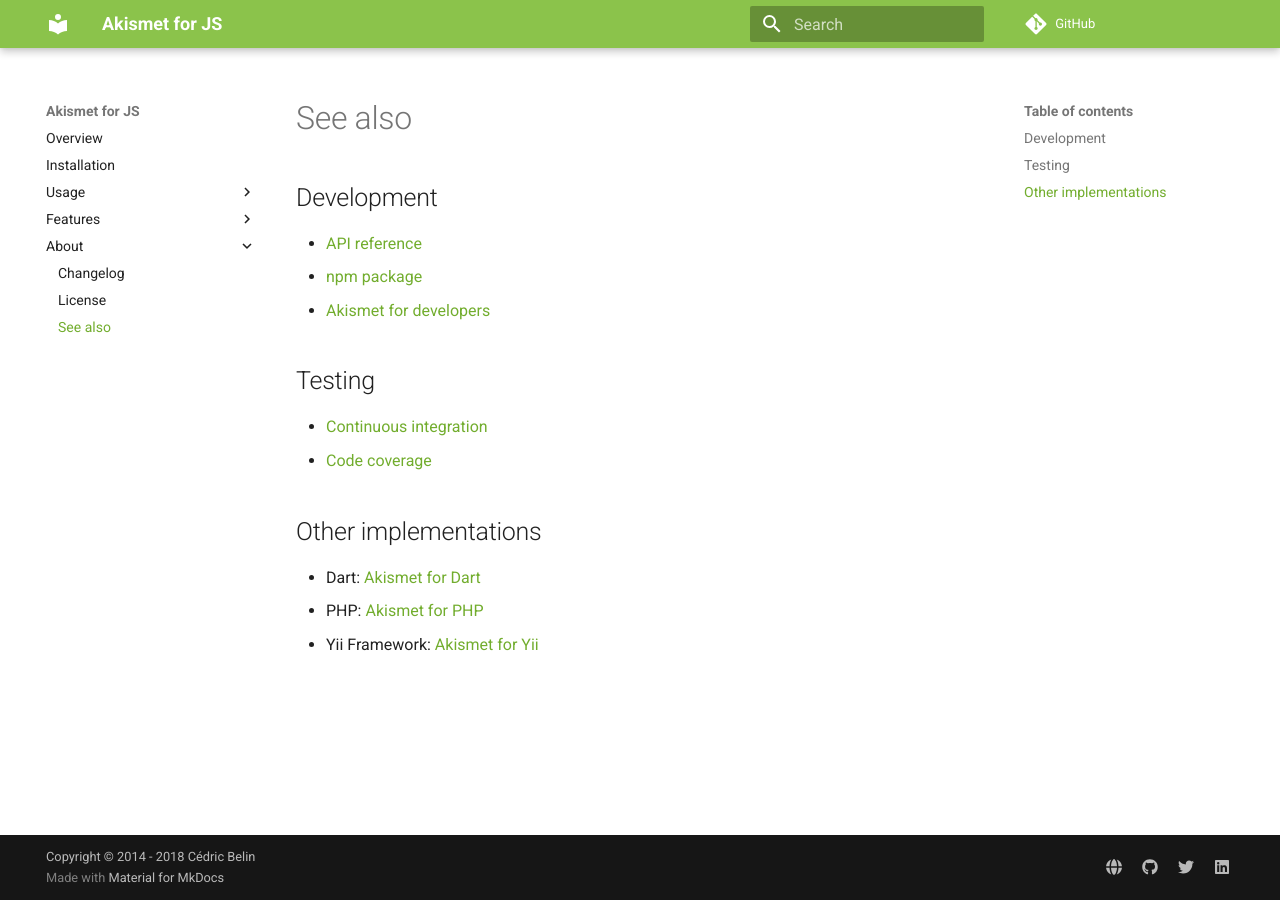
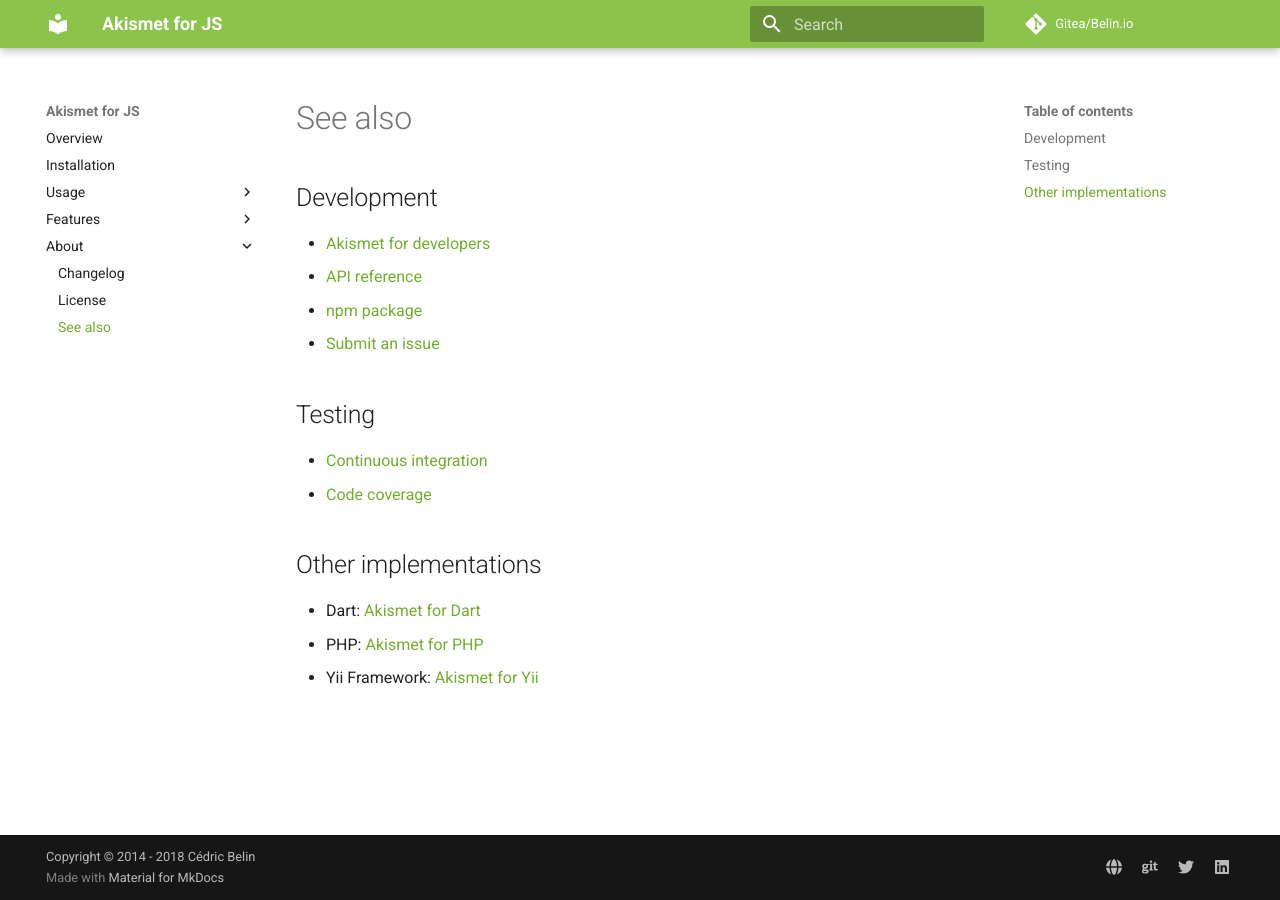
Before and after one commit to cedx/akismet.js, an MkDocs documentation site: the page built from doc/about/see_also.md, in a window 1280 px wide. Built offline with MkDocs 1.6.1 and Material for MkDocs 9.7.7, drawn with Linux system fonts in a browser that asks for light colours; comment, search, counter and statistics services are not loaded; old or Windows-style settings are respelled for this version of MkDocs.

```diff
--- a/doc/about/see_also.md
+++ b/doc/about/see_also.md
@@ -1,9 +1,10 @@
 # See also
 
 ## Development
+- [Akismet for developers](https://akismet.com/development/api)
 - [API reference](https://dev.belin.io/akismet.js/api)
 - [npm package](https://www.npmjs.com/package/@cedx/akismet)
-- [Akismet for developers](https://akismet.com/development/api)
+- [Submit an issue](https://git.belin.io/cedx/akismet.js/issues)
 
 ## Testing
 - [Continuous integration](https://travis-ci.com/cedx/akismet.js)
--- a/mkdocs.yml
+++ b/mkdocs.yml
@@ -6,9 +6,9 @@ site_url: https://dev.belin.io/akismet.js
 docs_dir: doc
 site_dir: web
 
-repo_name: GitHub
-repo_url: https://github.com/cedx/akismet.js
-edit_uri: ''
+repo_name: Gitea/Belin.io
+repo_url: https://git.belin.io/cedx/akismet.js
+edit_uri: _edit/master/doc/
 
 copyright: Copyright &copy; 2014 - 2018 Cédric Belin
 google_analytics:
@@ -18,7 +18,7 @@ google_analytics:
 extra:
   social:
   - {type: globe, link: 'https://belin.io'}
-  - {type: github, link: 'https://github.com/cedx'}
+  - {type: git, link: 'https://git.belin.io/cedx'}
   - {type: twitter, link: 'https://twitter.com/cedxbelin'}
   - {type: linkedin, link: 'https://linkedin.com/in/cedxbelin'}
 
@@ -26,7 +26,7 @@ markdown_extensions:
 - admonition
 - codehilite
 
-pages:
+nav:
 - Overview: index.md
 - Installation: installation.md
 - Usage:
--- a/package.json
+++ b/package.json
@@ -1,6 +1,6 @@
 {
   "author": "Cédric Belin <cedric@belin.io>",
-  "bugs": "https://github.com/cedx/akismet.js/issues",
+  "bugs": "https://git.belin.io/cedx/akismet.js/issues",
   "description": "Prevent comment spam using the Akismet service. Add Akismet to your applications so you don't have to worry about spam again.",
   "homepage": "https://dev.belin.io/akismet.js",
   "license": "MIT",
```
Also changed, not shown: README.md (+6 -3 lines).
